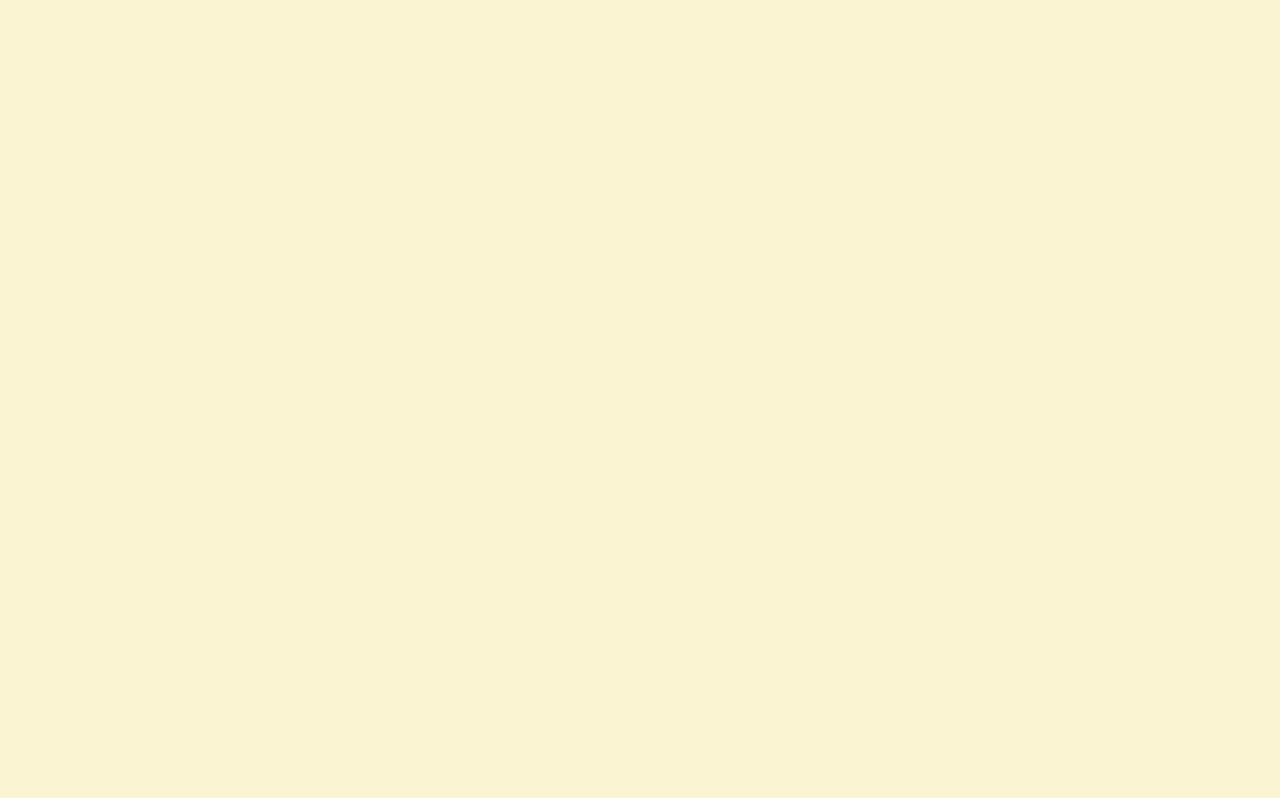
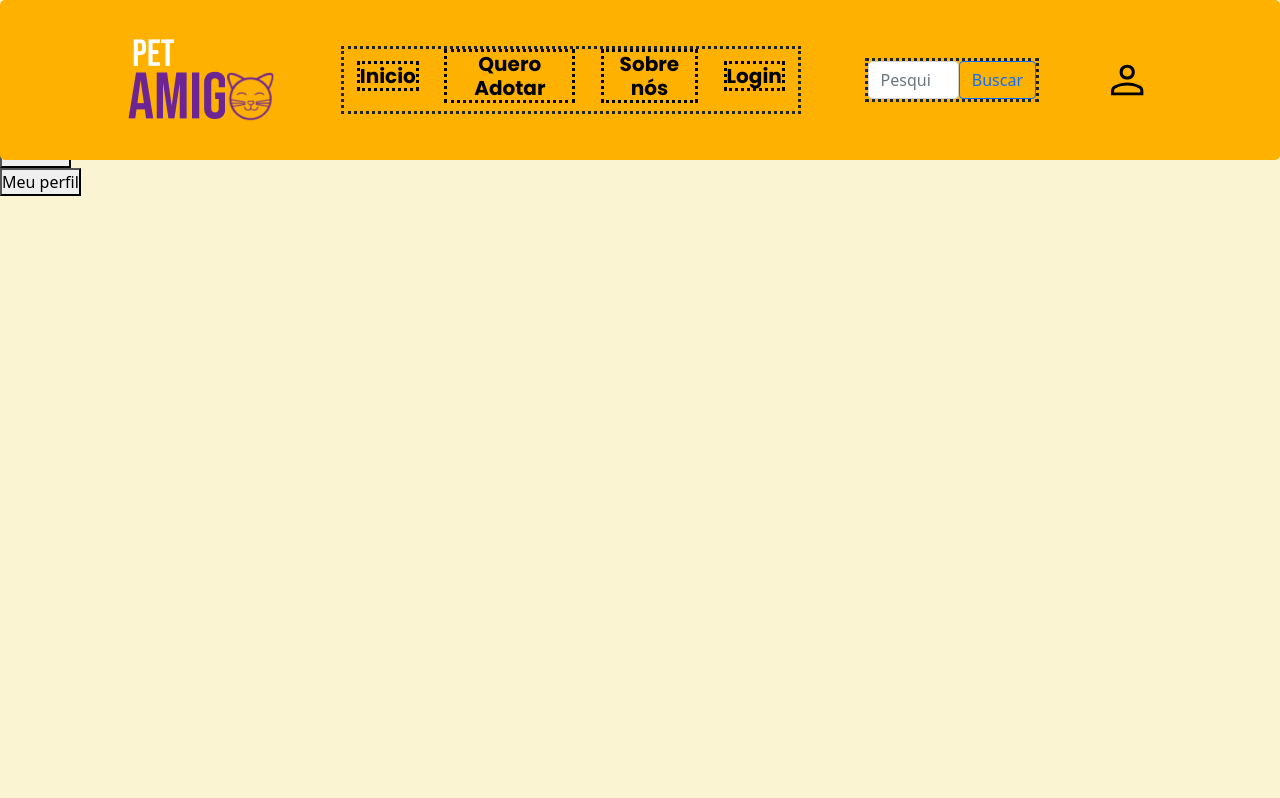
Before and after one commit to GuilhermeRodrigues123/Site-Pet-Amigo, a React (Create React App) app: page /preload in a window 1280 px wide. Before the commit this address had no page. Shown: the top 798 px of the page. Built offline with nearby package versions, Linux system fonts and the light colour scheme.

Commit message:
Alterar versão do Router-Dom
Corrigir bug's do roteamento, ainda precisa arrumar os botões, e a comunicação header/footer com as páginas

```diff
--- a/src/App.js
+++ b/src/App.js
@@ -2,7 +2,7 @@ import React from 'react';
 import Rotas from './rotas';
 
 function App() {
-  return <Rotas/>;
+  return (<div><Rotas/></div>);
 }
 
 export default App;
--- a/src/HeaderFooter/HeaderFooter.css
+++ b/src/HeaderFooter/HeaderFooter.css
@@ -1,3 +1,5 @@
+
+
 
 header{
     position: fixed;
--- a/src/HeaderFooter/HeaderFooter.js
+++ b/src/HeaderFooter/HeaderFooter.js
@@ -4,51 +4,53 @@ import './headerfooter.css'
 import '../global.css'
 import { Button } from 'react-bootstrap';
 import 'bootstrap/dist/css/bootstrap.min.css';
-import{Form} from "react-bootstrap";
-import{FormControl} from "react-bootstrap";
+import { Form } from "react-bootstrap";
+import { FormControl } from "react-bootstrap";
 
 
 
-function HeaderFooter(props){
-    return(
+function HeaderFooter(props) {
+    return (
         <>
             <body>
                 <header>
-            <img className ="logo" src = "./images/logo.png" alt ="Logo"></img>
-            <div className = "header_titles">
+                    <img className="logo" src="./images/logo.png" alt="Logo"></img>
+                    <div className="header_titles">
                         <h1>Inicio</h1>
                         <h1>Quero Adotar </h1>
                         <h1>Sobre nós</h1>
                         <h1>Login</h1>
                     </div>
                     <Form className="d-flex">
-                <FormControl className="pesquisa" type="search" placeholder="Pesquisa" aria-label="Pesquisa"/>
-                <Button className="butaoPesquisa"variant="outline-primary">Buscar</Button>
+                        <FormControl className="pesquisa" type="search" placeholder="Pesquisa" aria-label="Pesquisa" />
+                        <Button className="butaoPesquisa" variant="outline-primary">Buscar</Button>
                     </Form>
-            <img className ="perfil" src = "./images/conta.svg" alt ="conta"></img>
+                    <img className="perfil" src="./images/conta.svg" alt="conta"></img>
                 </header>
+                <div className='pagina'>
                     {props.children}
+                </div>
                 <footer>
-            <div className = "footer_left">
-                <img className ="logo" src = "./images/logo_alt.svg" alt ="Logo"></img>
+                    <div className="footer_left">
+                        <img className="logo" src="./images/logo_alt.svg" alt="Logo"></img>
                         <h1>Pet amigo é uma plataforma criada para proporcionar um lar à animais abandonados.
                             Iremos juntos promover a cultura de adoção, para os pets que tanto amamos.</h1>
                     </div>
                     <div className='footer_right'>
-                <div className ='footer_contato'>
-                    <img src = "./images/insta.svg" alt ="insta"></img>
+                        <div className='footer_contato'>
+                            <img src="./images/insta.svg" alt="insta"></img>
                             <h1> @PETAMIGO</h1>
                         </div>
-                <div className ='footer_contato'>
-                    <img src = "./images/zap.svg" alt ="insta"></img>
+                        <div className='footer_contato'>
+                            <img src="./images/zap.svg" alt="insta"></img>
                             <h1> (31) 99333-3333</h1>
                         </div>
-                <div className ='footer_contato'>
-                    <img src = "./images/telefone.svg" alt ="insta"></img>
+                        <div className='footer_contato'>
+                            <img src="./images/telefone.svg" alt="insta"></img>
                             <h1> (31) 3333-3333</h1>
                         </div>
-                <div className ='footer_contato'>
-                    <img src = "./images/email.svg" alt ="insta"></img>
+                        <div className='footer_contato'>
+                            <img src="./images/email.svg" alt="insta"></img>
                             <h1> PETAMIGO@CPEJR.COM.BR</h1>
                         </div>
                     </div>
--- a/src/pages/AnimaisParaAdocao/AnimaisParaAdocao.js
+++ b/src/pages/AnimaisParaAdocao/AnimaisParaAdocao.js
@@ -1,12 +1,12 @@
 import React, { useState } from 'react';
-import {useNavigate} from 'react-router-dom';
+import {useHistory} from 'react-router-dom';
 import 'bootstrap/dist/css/bootstrap.min.css';
 import "../../global.css"
 import{Card} from "react-bootstrap";
 import { Button } from "react-bootstrap";
 
 function AnimaisParaAdocao(){
-    const history = useNavigate();
+    const history = useHistory();
     return (
         <div>
             <Card style={{ width: '18rem' }}>
--- a/src/pages/Cadastro/Cadastro.js
+++ b/src/pages/Cadastro/Cadastro.js
@@ -1,9 +1,9 @@
 import React,{ useState } from 'react';
-import {useNavigate} from 'react-router-dom';
+import {useHistory} from 'react-router-dom';
 import "./cadastro.css"
 
 function Cadastro(){
-    const history = useNavigate();
+    const history = useHistory();
     const[cadUser, setCadUser] = useState([]);
 
     function UpdateUser(event) {
@@ -25,7 +25,7 @@ function Cadastro(){
                 <div className="texto">Para criar sua conta, por favor preencha os dados abaixo: </div>
                 <div className='dados'>
                     <input type="text" placeholder ="Nome" name ="nome"
-                            onChange={UpdateUser}/>
+                        onChange={UpdateUser}/>
                     {/* Setando a característica Nome do objeto*/}
                     <input type="text" placeholder ="CPF" name = "cpf"
                         onChange={UpdateUser}/>
@@ -44,7 +44,7 @@ function Cadastro(){
                 onClick={()=>{alert("Cadastro realizado com sucesso!")}}>CADASTRAR</button></div>
 
                 <div>
-                    <button onClick={() => {history(-1);}}>
+                    <button onClick={() => {history.push(-1);}}>
                         retornar
                     </button>
                 </div>
--- a/src/pages/Home/Home.js
+++ b/src/pages/Home/Home.js
@@ -1,8 +1,8 @@
 import React from 'react';
-import {useNavigate} from 'react-router-dom';
+import {useHistory} from 'react-router-dom';
 
 function Home(){
-    const history = useNavigate();
+    const history = useHistory();
     return (
         <div>
             <h1>Home</h1>
--- a/src/pages/Login/Login.js
+++ b/src/pages/Login/Login.js
@@ -1,5 +1,5 @@
 import React, { useState } from 'react';
-import { useNavigate } from 'react-router-dom';
+import { useHistory } from 'react-router-dom';
 import { Form } from "react-bootstrap";
 import { Button } from "react-bootstrap";
 import { Link } from "react-router-dom";
@@ -8,7 +8,7 @@ import "../../global.css"
 import "./login.css"
 
 function Login() {
-  const history = useNavigate();
+  const history = useHistory();
   const [email, setEmail] = useState();
   const [senha, setSenha] = useState();
 
--- a/src/pages/MeuPerfil/MeuPerfil.js
+++ b/src/pages/MeuPerfil/MeuPerfil.js
@@ -1,9 +1,9 @@
 import React,{ useState } from 'react';
-import {useNavigate} from 'react-router-dom';
+import {useHistory} from 'react-router-dom';
 import "./meuPerfil.css"
 
 function MeuPerfil(){
-    const history = useNavigate();
+    const history = useHistory();
     return (
         <div className = "mae">
             <div className = "meuPerfil">
@@ -23,7 +23,7 @@ function MeuPerfil(){
                     <input className="dados" type="text" placeholder ="Endereço" name = "endereco"/>
                 </div>
 
-                <button onClick={() => {history(-1);}}>
+                <button onClick={() => {history.push(-1);}}>
                     retornar
                 </button>
             </div>
--- a/src/pages/PreLoad/PreLoad.js
+++ b/src/pages/PreLoad/PreLoad.js
@@ -1,33 +1,33 @@
 import React from 'react';
-import {useNavigate} from 'react-router-dom'
+import { useHistory } from 'react-router-dom'
 
-function PreLoad(){
-    const history = useNavigate();
-    return(
+function PreLoad() {
+    const history = useHistory();
+    return (
         <div>
             <h1>PreLoad</h1>
             <div>
-            <button onClick={() => {history("home");}}>
+                <button onClick={() => { history.push("/home"); }}>
                     Home
                 </button>
             </div>
             <div>
-            <button onClick={() => {history("animais-para-adocao");}}>
+                <button onClick={() => { history.push("/animais-para-adocao"); }}>
                     Animais para adocao
                 </button>
             </div>
             <div>
-            <button onClick={() => {history("login");}}>
+                <button onClick={() => { history.push("/login"); }}>
                     Login
                 </button>
             </div>
             <div>
-            <button onClick={() => {history("cadastro");}}>
+                <button onClick={() => { history.push("/cadastro"); }}>
                     Cadastro
                 </button>
             </div>
             <div>
-            <button onClick={() => {history("meu-perfil");}}>
+                <button onClick={() => { history.push("/meu-perfil"); }}>
                     Meu perfil
                 </button>
             </div>
--- a/src/rotas.js
+++ b/src/rotas.js
@@ -1,5 +1,5 @@
 import React from 'react';
-import { BrowserRouter, Route, Routes } from 'react-router-dom';
+import { BrowserRouter, Route, Redirect, Routes } from 'react-router-dom';
 import Cadastro from './pages/Cadastro';
 import Login from './pages/Login';
 import Home from './pages/Home';
@@ -12,26 +12,16 @@ import HeaderFooter from './HeaderFooter/HeaderFooter';
 function Rotas() {
     return (
         <BrowserRouter>
-            <Routes>
-                <Route path='/' element={<PreLoad />} />;
-                <Route exact path='/animais-para-adocao' element={<AnimaisParaAdocao />} />
-                <Route exact path='/meu-perfil' element={<MeuPerfil />} />
-                <Route exact path='/home' element={<Home />} />
-                <Route exact path='/login' element={<Login />} />
-                <Route exact path='/cadastro' element={<Cadastro />} />
-            </Routes>
+            <HeaderFooter>
+                <Route component={() => <Redirect to="/preload" />} />
+                <Route path='/preload' component={PreLoad} />
+                <Route path='/animais-para-adocao' component={AnimaisParaAdocao} />
+                <Route path='/meu-perfil' component={MeuPerfil} />
+                <Route path='/home' component={Home} />
+                <Route path='/login' component={Login} />
+                <Route path='/cadastro' component={Cadastro} />
+            </HeaderFooter>
         </BrowserRouter>
     );
 }
-
-function UserMenu() {
-    return (
-        <HeaderFooter>
-            <Routes>
-                <Route exact path='/cadastro' element={<Cadastro />} />
-            </Routes>
-        </HeaderFooter>
-    );
-}
-
 export default Rotas;
```
Also changed, not shown: package.json (+5 -3 lines), 1 other file (tests, documents, lock files or other folders). Lines whose indentation alone changed are shown as unchanged.
